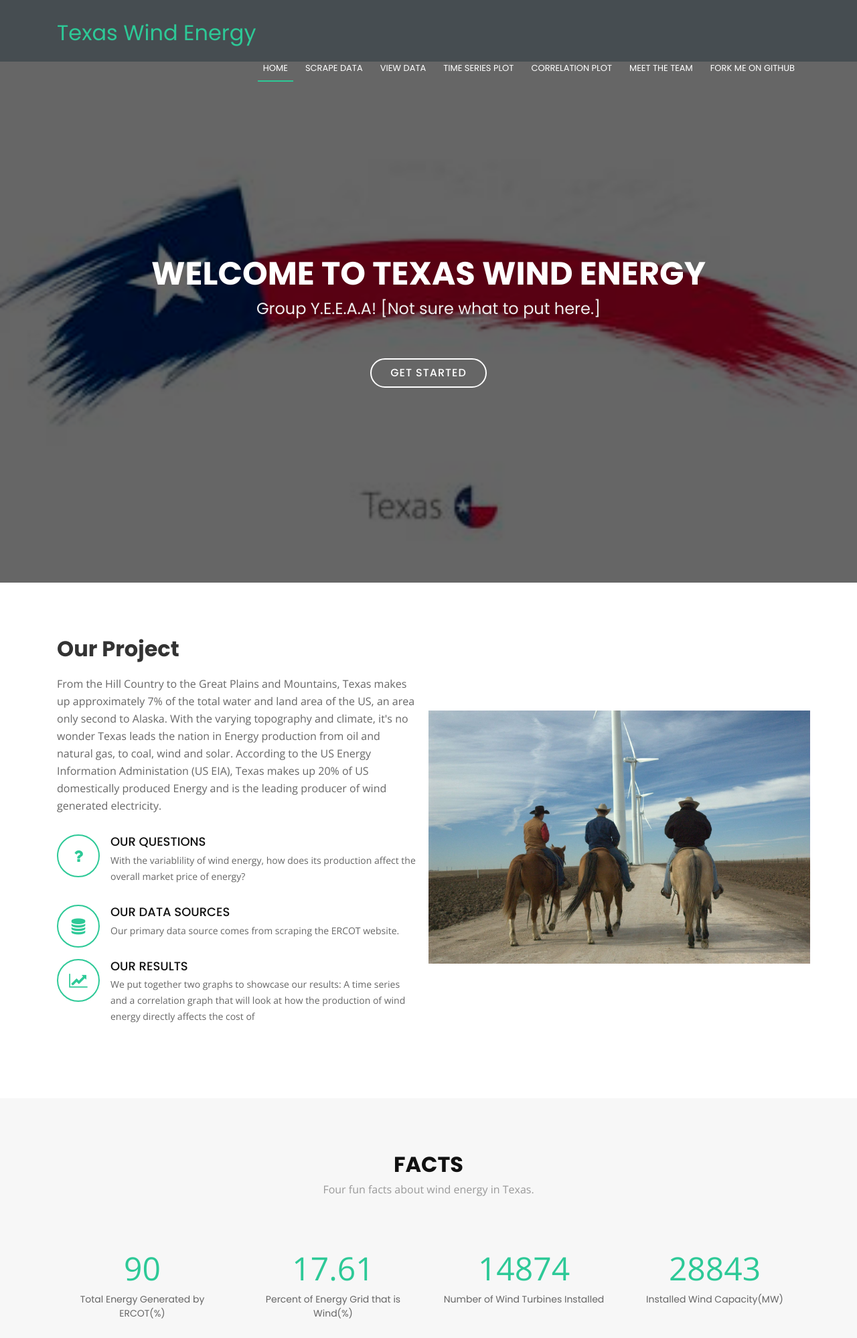
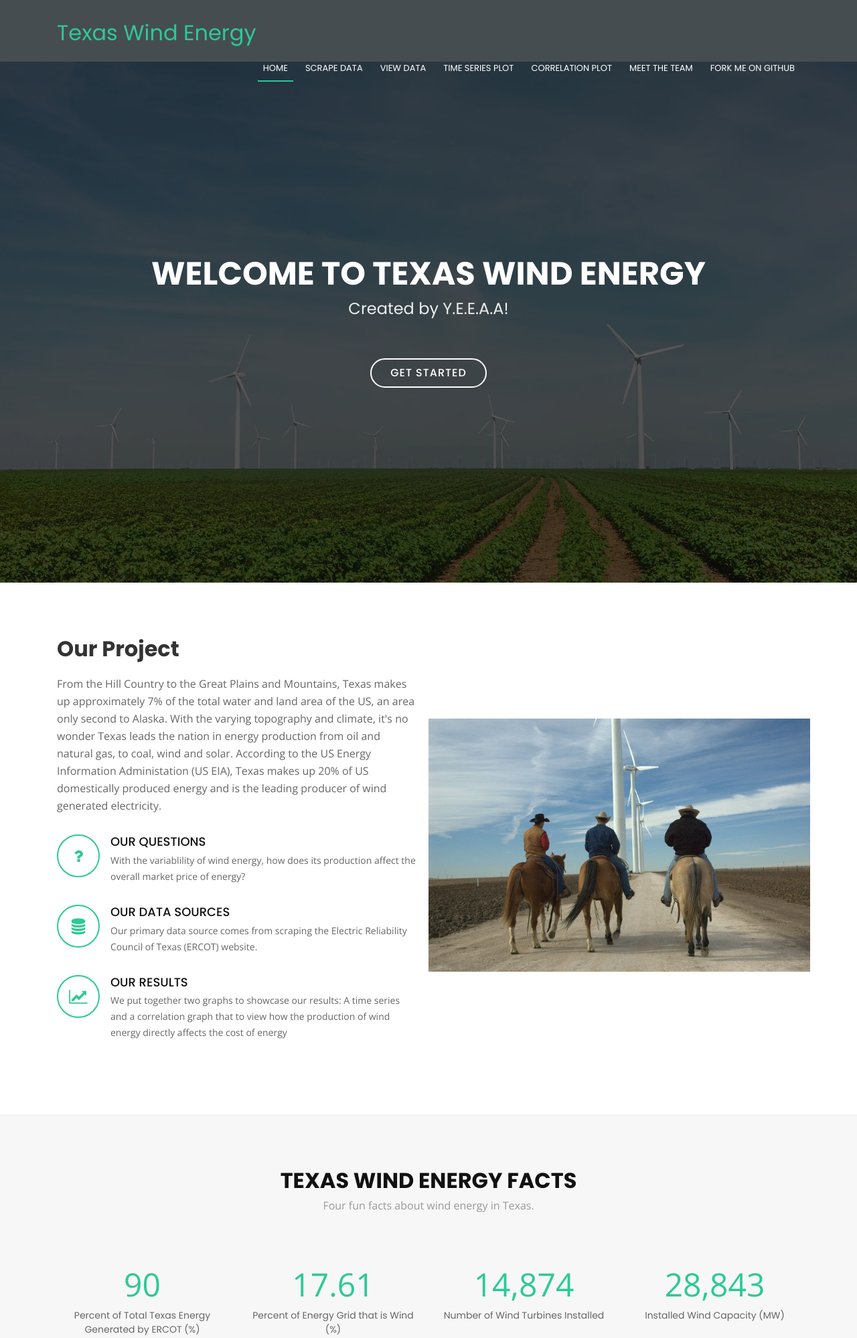
Before and after one commit to ybacoder/project-2, a Python web app: template templates/index.html in a window 1280 px wide. Shown: the top 1998 px of the page at 67% size. Run offline with Jinja, Linux system fonts and the light colour scheme; the template is opened without the code that fills it, so the values that code supplies are empty; some libraries are stand-ins or nearby versions.

Commit message:
Cleaned up website

```diff
--- a/app.py
+++ b/app.py
@@ -200,7 +200,7 @@
 
     print(df.head())  ###
 
-    fig_dict = px.scatter(df, x="System_Wide", y="SystemLambda", log_y=True, trendline="ols").to_dict()
+    fig_dict = px.scatter(df, x="System_Wide", y="SystemLambda", labels= {"System_Wide": "Wind Generation (GW)", "SystemLambda": "System Lambda ($/MWh)"}, log_y=True, trendline="ols", template="ggplot2", title="System Lambda vs. Wind Generation").to_dict()
 
     # trace = {
     #     "x": [result.System_Wide for result in results],
--- a/static/css/style.css
+++ b/static/css/style.css
@@ -105,10 +105,11 @@
   padding: 6px 0;
   line-height: 1;
   font-family: "Poppins", sans-serif;
-  font-weight: 700;
+  font-weight: 400;
   letter-spacing: 3px;
   text-transform: uppercase;
 }
+
 
 #header #logo h1 a, #header #logo h1 a:hover {
   color: #fff;
@@ -141,7 +142,7 @@
 #hero {
   width: 100%;
   height: 100vh;
-  background: url(../images/stock_texas_flag_banner.jpg) top center;
+  background: url(../images/wind_field.png) top center;
   background-size: cover;
   position: relative;
 }
--- a/templates/data.html
+++ b/templates/data.html
@@ -56,9 +56,9 @@
         </ul>
       </nav><!-- #nav-menu-container -->
     </div>
-  </header><!-- End Header -->
+  </header></br><!-- End Header -->
 
-  <div class="col-md-4"></div>
+</br><div class="col-md-4"></div>
   <center>
       <div class="col-md-4">
         <form>
--- a/templates/index.html
+++ b/templates/index.html
@@ -62,7 +62,7 @@
   <section id="hero">
     <div class="hero-container">
       <h1>Welcome to Texas Wind Energy</h1>
-      <h2>Group Y.E.E.A.A! [Not sure what to put here.]</h2>
+      <h2>Created by Y.E.E.A.A!</h2>
       <a href="#about" class="btn-get-started">Get Started</a>
     </div>
   </section><!-- End Hero Section -->
@@ -78,7 +78,7 @@
             <h2 class="title">Our Project</h2>
             <p>
               From the Hill Country to the Great Plains and Mountains, Texas makes up approximately 7% of the total water and land area of the US, an area only second to Alaska. With the varying topography and climate,
-              it's no wonder Texas leads the nation in Energy production from oil and natural gas, to coal, wind and solar. According to the US Energy Information Administation (US EIA), Texas makes up 20% of US domestically produced Energy
+              it's no wonder Texas leads the nation in energy production from oil and natural gas, to coal, wind and solar. According to the US Energy Information Administation (US EIA), Texas makes up 20% of US domestically produced energy
               and is the leading producer of wind generated electricity.
             </p>
 
@@ -91,13 +91,13 @@
             <div class="icon-box wow fadeInUp" data-wow-delay="0.2s">
               <div class="icon"><i class="fa fa-database"></i></div>
               <h4 class="title"><a href="">Our Data Sources</a></h4>
-              <p class="description">Our primary data source comes from scraping the ERCOT website. </p>
+              <p class="description">Our primary data source comes from scraping the Electric Reliability Council of Texas (ERCOT) website. </p>
             </div>
 
             <div class="icon-box wow fadeInUp" data-wow-delay="0.4s">
               <div class="icon"><i class="fa fa-line-chart"></i></div>
               <h4 class="title"><a href="">Our results</a></h4>
-              <p class="description">We put together two graphs to showcase our results: A time series and a correlation graph that will look at how the production of wind energy directly affects the cost of </p>
+              <p class="description">We put together two graphs to showcase our results: A time series and a correlation graph that to view how the production of wind energy directly affects the cost of energy</p>
             </div>
 
           </div>
@@ -112,36 +112,36 @@
     <section id="facts">
       <div class="container wow fadeIn">
         <div class="section-header">
-          <h3 class="section-title">Facts</h3>
+          <h3 class="section-title">Texas Wind Energy Facts</h3>
           <p class="section-description">Four fun facts about wind energy in Texas.</p>
         </div>
         <div class="row counters">
 
           <div class="col-lg-3 col-6 text-center">
             <span data-toggle="counter-up">90</span>
-            <p>Total Energy Generated by ERCOT(%)</p>
+            <p>Percent of Total Texas Energy Generated by ERCOT (%)</p>
           </div>
 
           <div class="col-lg-3 col-6 text-center">
             <span data-toggle="counter-up">17.61</span>
-            <p>Percent of Energy Grid that is Wind(%)</p>
+            <p>Percent of Energy Grid that is Wind (%)</p>
           </div>
 
           <div class="col-lg-3 col-6 text-center">
-            <span data-toggle="counter-up">14874</span>
+            <span data-toggle="counter-up">14,874</span>
             <p>Number of Wind Turbines Installed</p>
           </div>
 
           <div class="col-lg-3 col-6 text-center">
-            <span data-toggle="counter-up">28843</span>
-            <p>Installed Wind Capacity(MW)</p>
+            <span data-toggle="counter-up">28,843</span>
+            <p>Installed Wind Capacity (MW)</p>
           </div>
 
         </div>
 
         <div>
           <div class="section-footer">
-            <p> <sub>* Facts collected from ERCOT, the American Wind Energy Association, Energy.gov WindExchange, US Energy Information Administration</sub></p>
+          </br><p> <sub>* Facts collected from ERCOT, the American Wind Energy Association, Energy.gov WindExchange, US Energy Information Administration</sub></p>
           </div>
         </div>
 
```
Also changed, not shown: static/images/timeseries.png (added), static/images/wind_field.png (added), static/images/wind_turbines.png (added).
